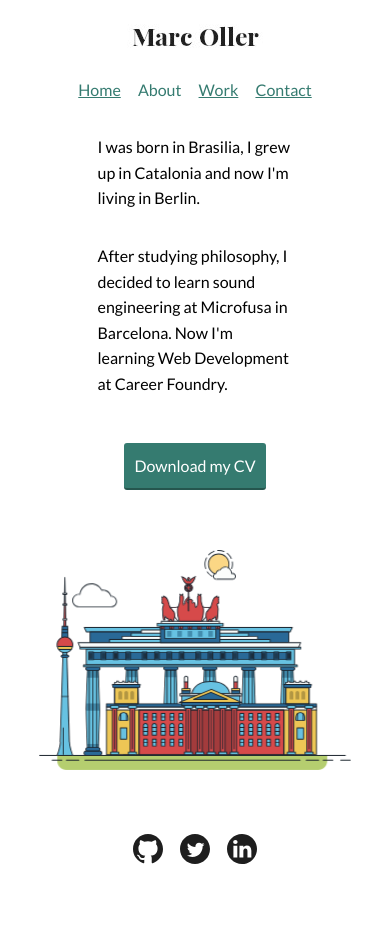
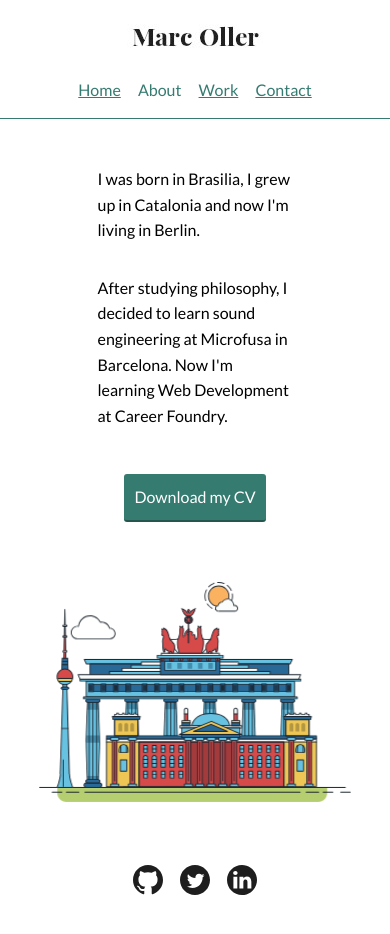
Before and after one commit to molleira/portfolio-website, a plain HTML site: page about.html in a window 390 px wide. Before the commit the page ends 902 px from the top, so only its background shows below. Drawn offline with Linux system fonts and the light colour scheme.

Commit message:
Fix header and add style

```diff
--- a/css/style.production.css
+++ b/css/style.production.css
@@ -87,6 +87,11 @@ header {
           align-items: center;
   -ms-flex-pack: distribute;
       justify-content: space-around;
+  position: fixed;
+  top: 0;
+  width: 100%;
+  background: white;
+  border-bottom: 1px solid #357b70;
 }
 
 nav li {
@@ -108,6 +113,7 @@ nav li {
   -webkit-box-pack: center;
       -ms-flex-pack: center;
           justify-content: center;
+  margin: 110px auto 0 auto;
 }
 
 .portrait {
@@ -150,7 +156,7 @@ footer a {
       -ms-flex-align: center;
           align-items: center;
   width: 50%;
-  margin: 0 auto;
+  margin: 110px auto 0 auto;
 }
 
 .berlin {
@@ -160,7 +166,7 @@ footer a {
 
 .work {
   width: 80%;
-  margin: 0 auto;
+  margin: 110px auto 0 auto;
 }
 
 /* grid fallback */
@@ -202,7 +208,7 @@ footer a {
 
 .contact {
   width: 50%;
-  margin: 0 auto;
+  margin: 110px auto 0 auto;
 }
 
 .address {
@@ -266,6 +272,10 @@ footer a {
 
   .address div {
     margin: 15px 0;
+  }
+
+  .profile, .about, .work, .contact {
+    margin-top: 150px;
   }
 }
 
--- a/js/scripts.js
+++ b/js/scripts.js
@@ -1,14 +1 @@
 console.log('this works!');
-
-window.onscroll = function() {myFunction()};
-
-let header = document.getElementById("myHeader");
-let sticky = header.offsetTop;
-
-function myFunction() {
-  if (window.pageYOffset > sticky) {
-    header.classList.add("sticky");
-  } else {
-    header.classList.remove("sticky");
-  }
-}
```
